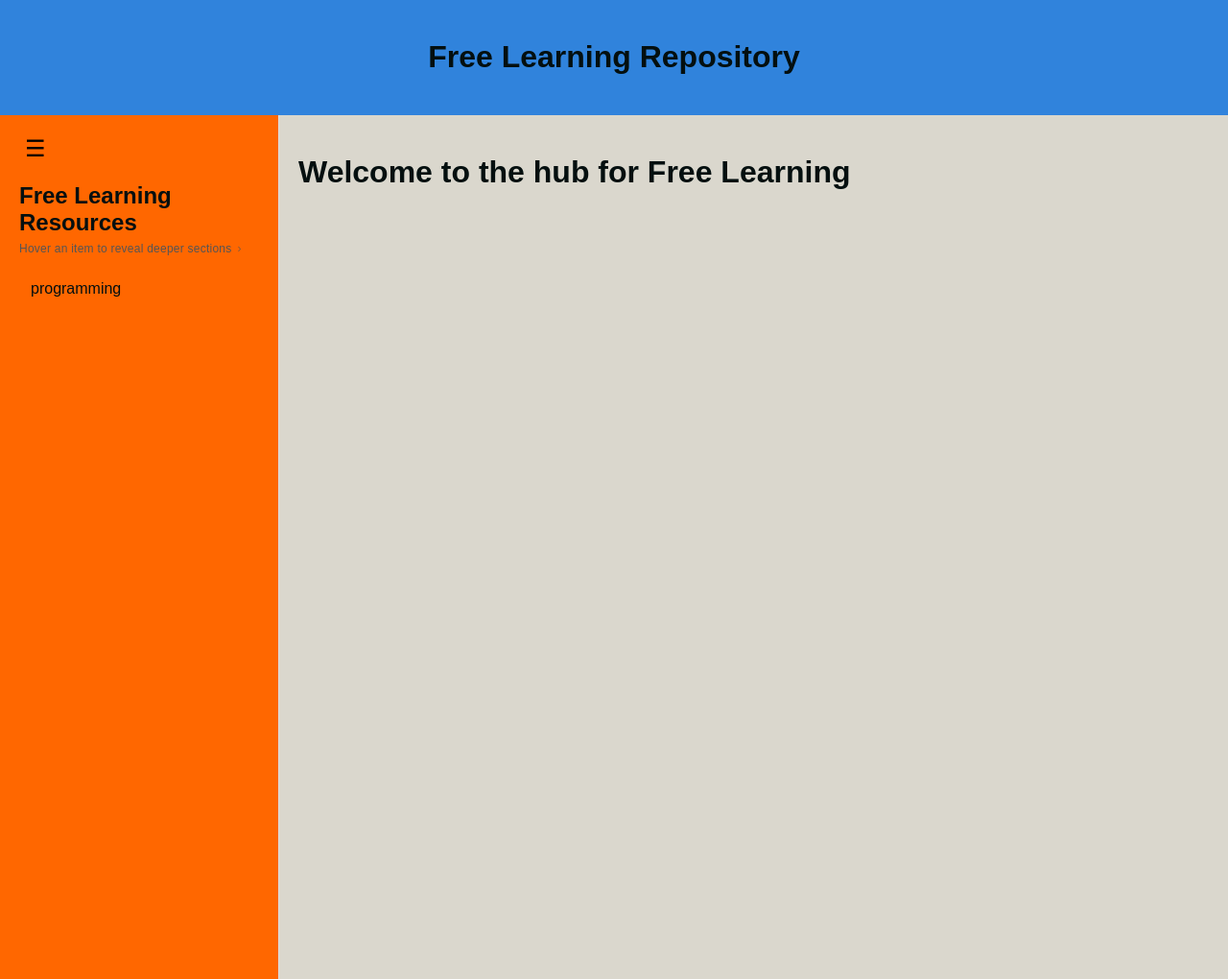
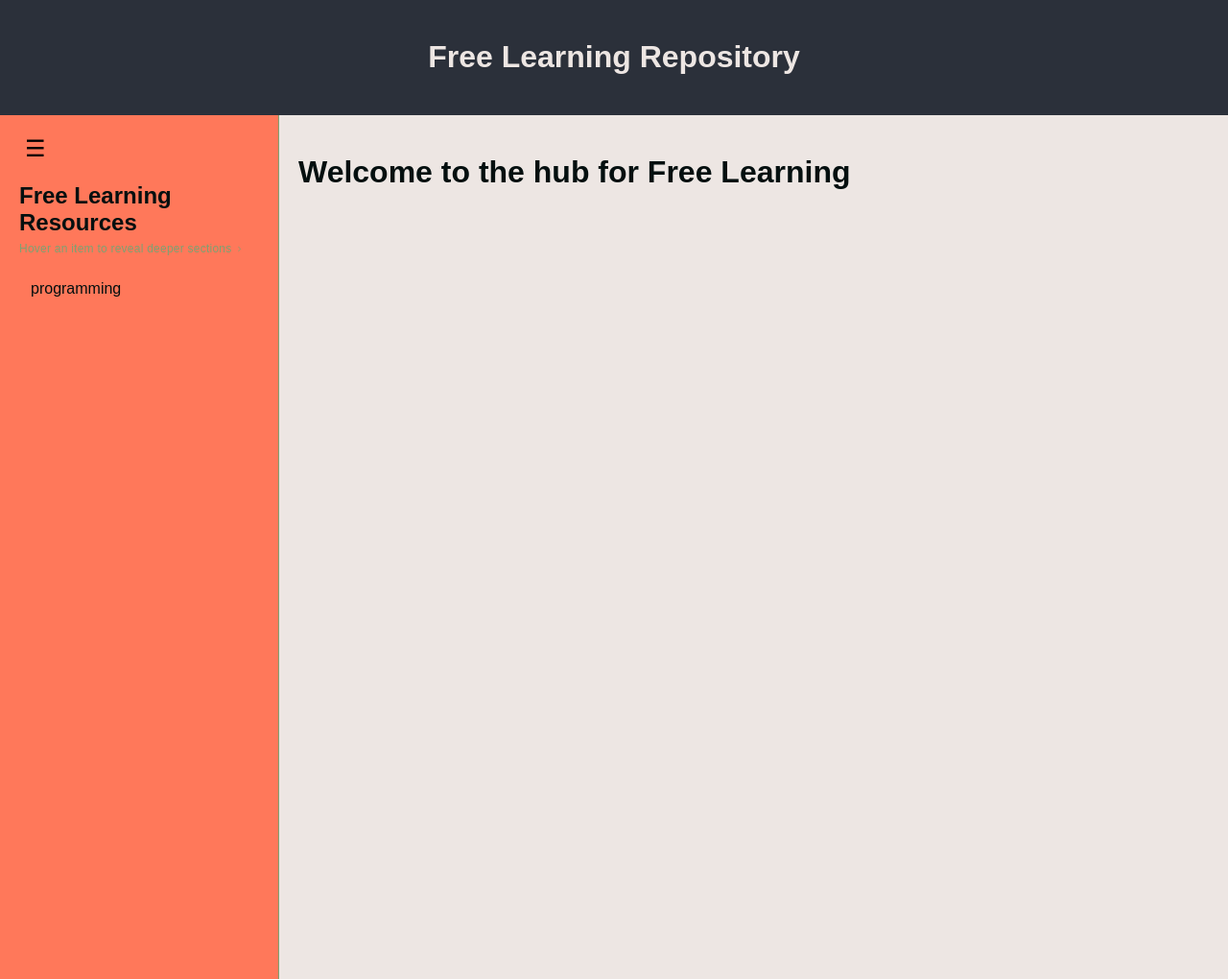
Before and after one commit to indi-c/indi-c.github.io, a Jekyll site: the page built from learning.md, in a window 1280 px wide. Shown: the whole page at 96% size. Built offline with Jekyll 4.4.1, drawn with Linux system fonts in a browser that asks for light colours.

Commit message:
added nicer styling

```diff
--- a/_includes/freelearningsidebar.html
+++ b/_includes/freelearningsidebar.html
@@ -1,9 +1,9 @@
 <style>
   #free-learning-sidebar {
     flex: 0 0 250px;
-    background-color: #ff6700;
+    background-color: #ff785a;
     padding: 20px;
-    border-right: 1px solid #ddd;
+    border-right: 1px solid #7ea172;
     position: relative;
     z-index: 20;
   }
@@ -15,7 +15,7 @@
   #free-learning-sidebar .sidebar-hint {
     margin: 6px 0 14px;
     font-size: 12px;
-    color: #555;
+    color: #7ea172;
     letter-spacing: 0.02em;
     display: inline-flex;
     align-items: center;
--- a/_layouts/freelearningdefault.html
+++ b/_layouts/freelearningdefault.html
@@ -18,10 +18,10 @@
         </style>
     </head>
     <body>
-        <div id="page-header" style="background-color: #3083dc; padding: 20px; text-align: center;">
+        <div id="page-header" style="background-color: #2b303a; color: #EDE6E3; padding: 20px; text-align: center;">
             <h1>{{ page.title }}</h1>
         </div>
-        <div style="display: flex; flex-direction: row; min-height: 100vh; background-color: #dad7cd;">
+        <div style="display: flex; flex-direction: row; min-height: 100vh; background-color: #EDE6E3;">
             {% include freelearningsidebar.html %}
             <div style="flex: 1; padding: 20px;">
                 {{ content }}
```
